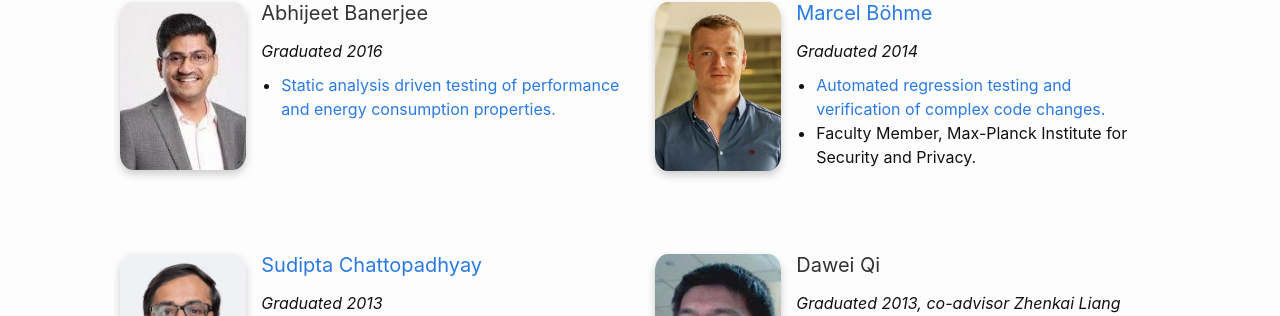
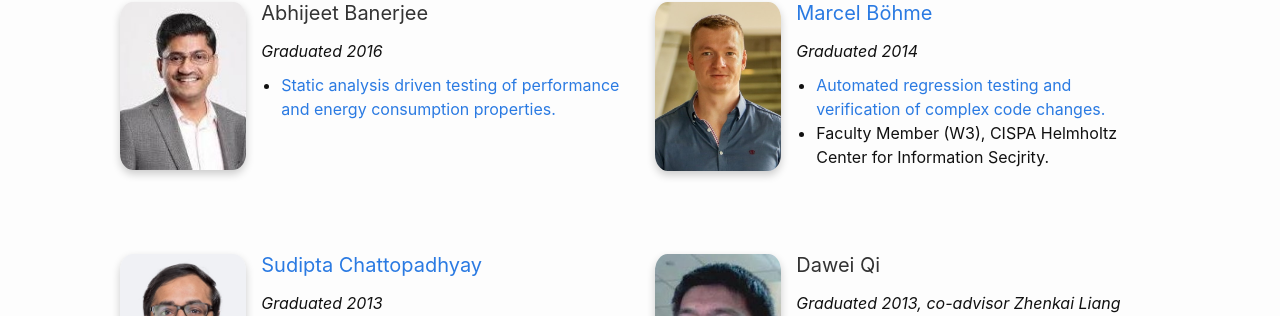
Before and after one commit to nus-tss/nus-tss.github.io, a Jekyll site: the page built from _pages/team.md, in a window 1280 px wide and 900 px high, scrolled down 4051 px. Shown: the part 137-453 px from the top of the window. Built offline with Jekyll 4.4.1, drawn with Linux system fonts in a browser that asks for light colours; nearby versions of some CDN libraries.

Commit message:
Update next position for Marcel Boehme

```diff
--- a/_data/team/phd-alumni.yml
+++ b/_data/team/phd-alumni.yml
@@ -96,7 +96,7 @@
   graduated: 2014
   thesis-title: Automated regression testing and verification of complex code changes
   thesis-link: https://abhikrc.com/Students/Marcel.pdf
-  next: Faculty Member, Max-Planck Institute for Security and Privacy
+  next: Faculty Member (W3), CISPA Helmholtz Center for Information Secjrity
   website: https://mboehme.github.io/
 
 - name: Sudipta Chattopadhyay
```
